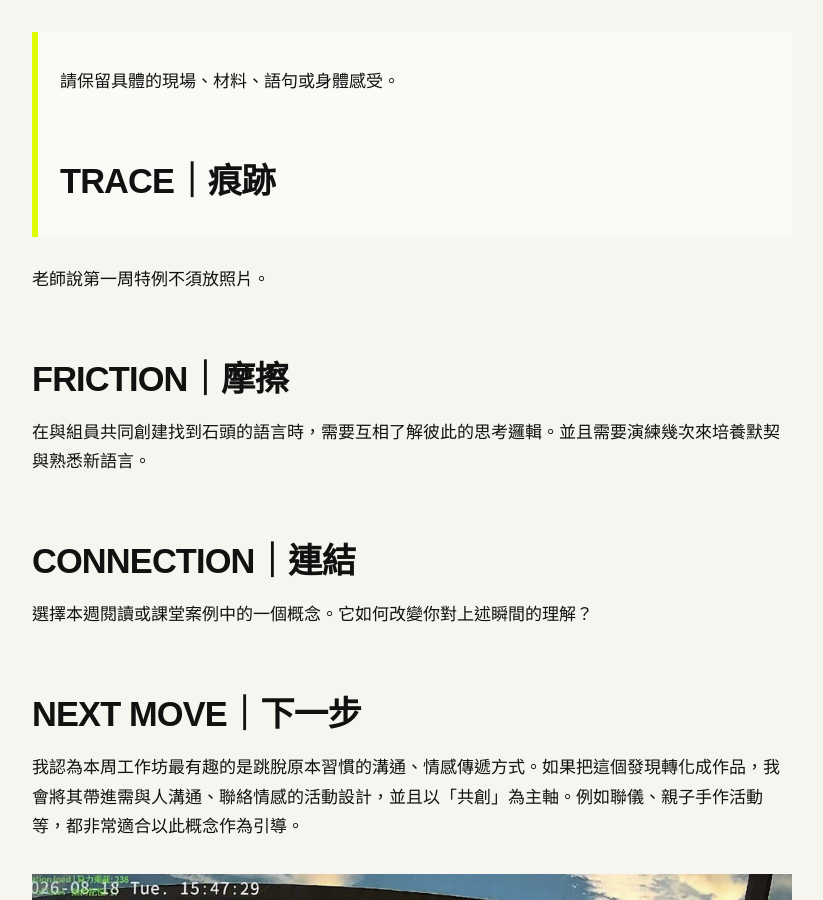
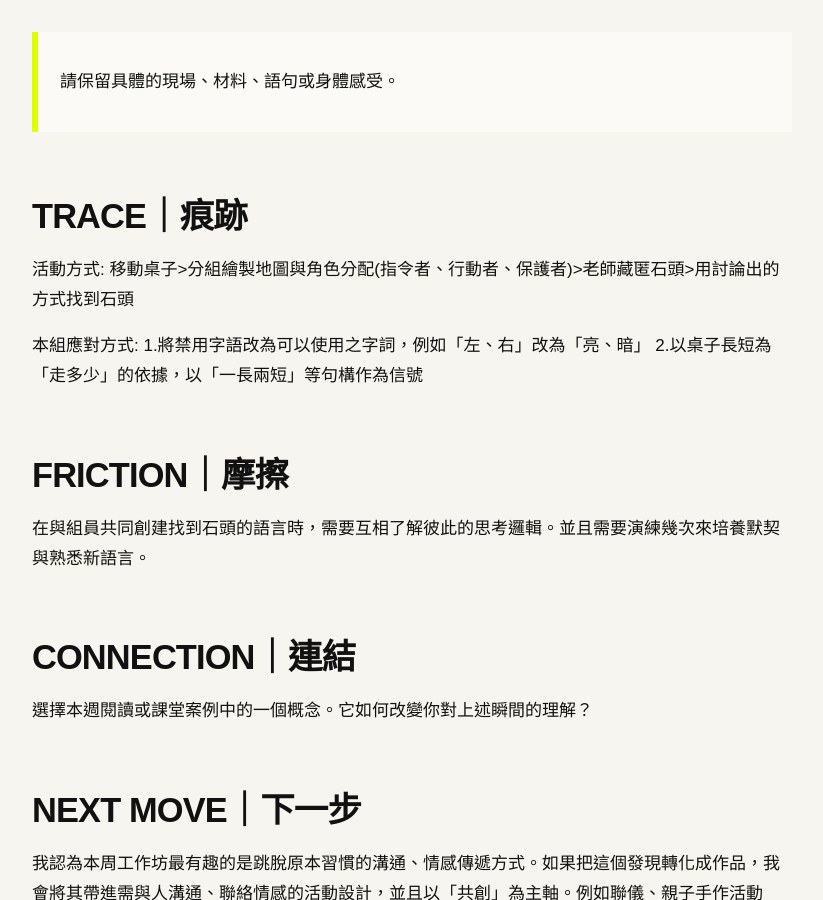
Before and after one commit to yo566566/fieldworkarchive, a Jekyll site: the page built from weeks/week-01.md, in a window 1280 px wide and 900 px high, scrolled down 342 px. Shown: the whole window, without its empty margins (48-871 px from the left). Built offline with Jekyll 4.4.1, drawn with Linux system fonts in a browser that asks for light colours.

Commit message:
Update week-01.md

```diff
--- a/weeks/week-01.md
+++ b/weeks/week-01.md
@@ -8,10 +8,15 @@ permalink: /weeks/week-01/
 # 田野從哪裡開始？
 
 > 請保留具體的現場、材料、語句或身體感受。
->
+
 ## TRACE｜痕跡
 
-老師說第一周特例不須放照片。
+活動方式:
+移動桌子>分組繪製地圖與角色分配(指令者、行動者、保護者)>老師藏匿石頭>用討論出的方式找到石頭
+
+本組應對方式:
+1.將禁用字語改為可以使用之字詞，例如「左、右」改為「亮、暗」
+2.以桌子長短為「走多少」的依據，以「一長兩短」等句構作為信號
 
 ## FRICTION｜摩擦
 
@@ -24,5 +29,3 @@ permalink: /weeks/week-01/
 ## NEXT MOVE｜下一步
 
 我認為本周工作坊最有趣的是跳脫原本習慣的溝通、情感傳遞方式。如果把這個發現轉化成作品，我會將其帶進需與人溝通、聯絡情感的活動設計，並且以「共創」為主軸。例如聯儀、親子手作活動等，都非常適合以此概念作為引導。
-
-![共同繪製的教室導航地圖]({{ '/assets/images/facedetect1.jpg' | relative_url }})
```
